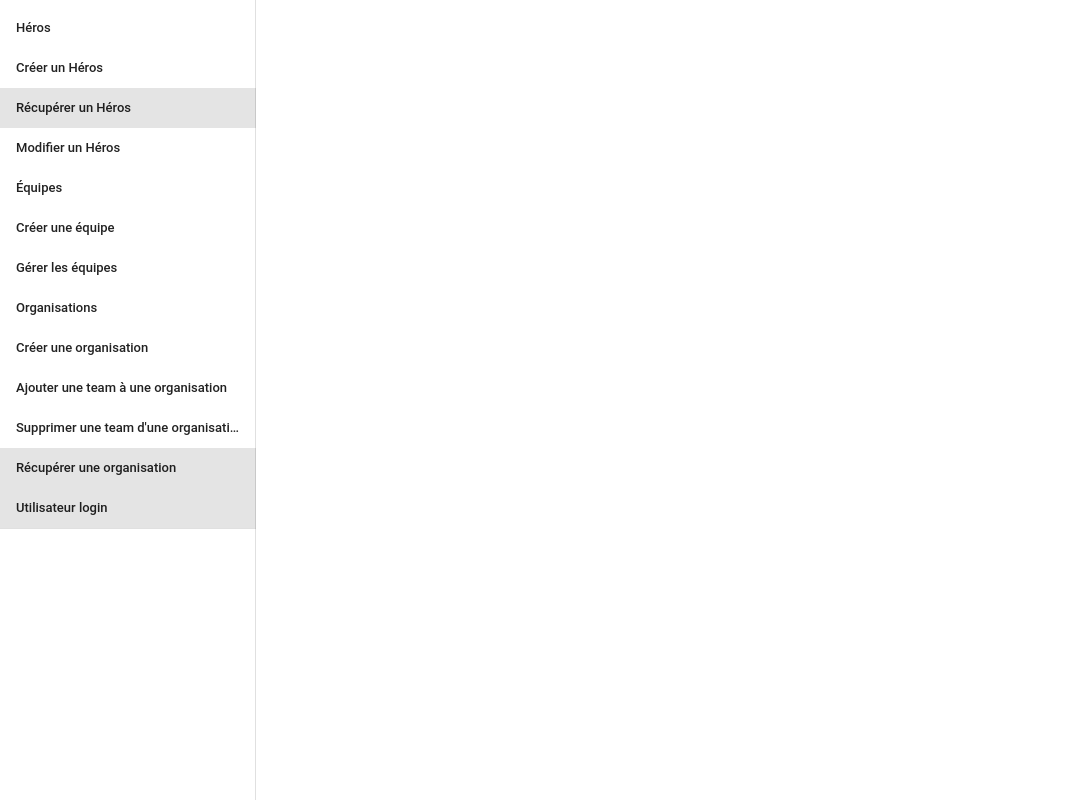
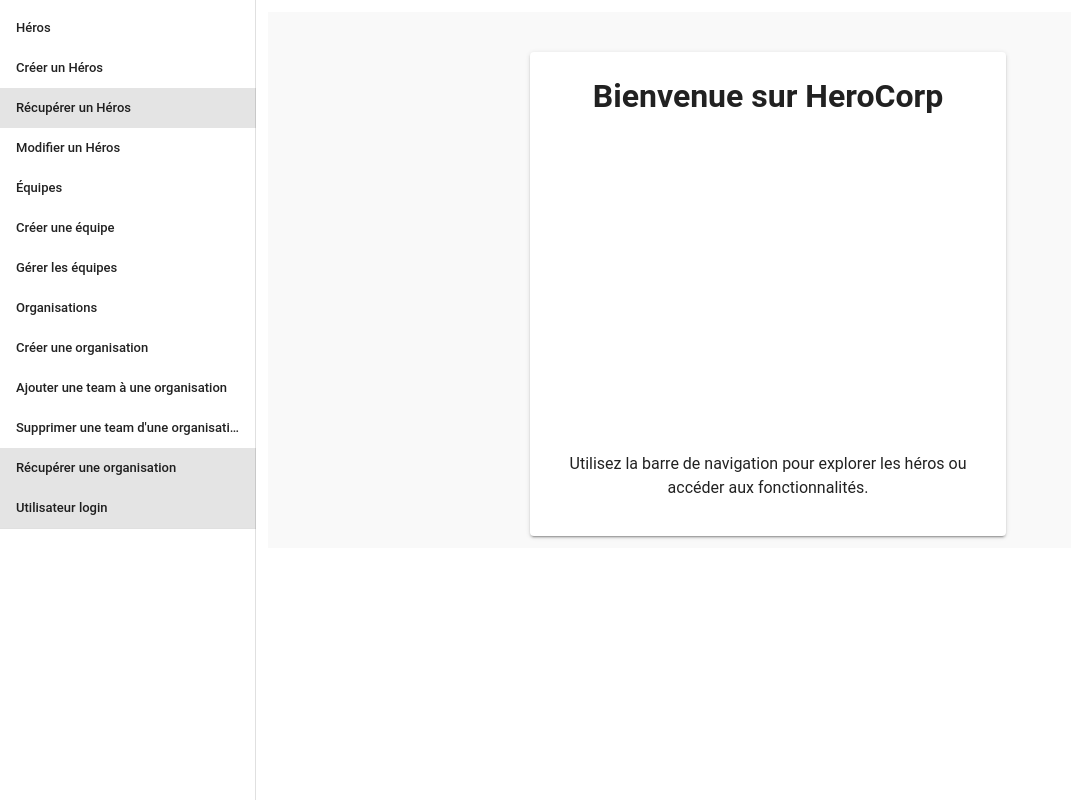
Before and after one commit to James-Genitrini/Hero-Villain, a Vue app: page / in a window 1280 px wide. Shown: the whole page, without its empty margins (0-1071 px from the left). Built offline with nearby package versions, Linux system fonts and the light colour scheme.

Commit message:
New Home

```diff
--- /dev/null
+++ b/src/components/Home.vue
@@ -0,0 +1,47 @@
+<template>
+    <v-container class="home-container text-center fill-height" fluid>
+      <v-row align="center" justify="center">
+        <v-col cols="12" md="6">
+          <v-card elevation="2" class="pa-5">
+            <h1 class="mb-4">Bienvenue sur HeroCorp</h1>
+
+            <v-img
+              :src="home"
+              alt="Logo HeroCorp"
+              max-width="300"
+              class="mx-auto"
+              contain
+            />
+
+            <p class="mt-4">
+              Utilisez la barre de navigation pour explorer les héros ou accéder aux fonctionnalités.
+            </p>
+          </v-card>
+        </v-col>
+      </v-row>
+    </v-container>
+  </template>
+
+  <script>
+  import home from '@/assets/home.png';
+
+  export default {
+    name: 'HomeView',
+    data() {
+        return {
+            home,
+        }
+    }
+  }
+  </script>
+
+  <style scoped>
+  .home-container {
+    background-color: #f9f9f9;
+    padding-top: 40px;
+  }
+
+  h1 {
+    font-weight: bold;
+  }
+  </style>
--- a/src/router/router.js
+++ b/src/router/router.js
@@ -1,6 +1,7 @@
 import Vue from 'vue';
 import VueRouter from 'vue-router';
 
+import Home from '@/components/Home.vue';
 import TestHeroAliases from '@/components/TestHero.vue';
 import TestHeroCreate from '@/components/TestHeroCreate.vue';
 import TestHeroId from '@/components/TestHeroId.vue';
@@ -17,6 +18,7 @@ import TestOrgDelete from '@/components/TestOrgDelete.vue';
 Vue.use(VueRouter);
 
 const routes = [
+  { path: '/', component: Home, name: 'Home' },
   { path: '/heroes', component: TestHeroAliases, name: 'TestHeroAliases' },
   { path: '/heroes/create', component: TestHeroCreate, name: 'TestHeroCreate' },
   { path: '/heroes/:id', component: TestHeroId, name: 'TestHeroId' },
@@ -29,6 +31,7 @@ const routes = [
   { path: '/orgs/:id', component: TestOrgId, name: 'TestOrgId' },
   { path: '/orgs/addteam', component: TestOrgTeam, name: 'TestOrgTeam' },
   { path: '/orgs/removeteam', component: TestOrgDelete, name: 'TestOrgDelete' },
+  { path: '*', redirect: '/' }
 ];
 
 const router = new VueRouter({
--- a/src/store/modules/secretPhrase.js
+++ b/src/store/modules/secretPhrase.js
@@ -11,7 +11,10 @@ const secretPhrase = {
         setOrganizationPassword({ commit }, password) {
             commit('setOrganizationPassword', password);
         },
-    }
+    },
+    getters: {
+        hasOrgSecret: (state) => !!state.organizationPassword,
+      }
 };
 
 export default secretPhrase;
```
Also changed, not shown: src/assets/home.png (added).
